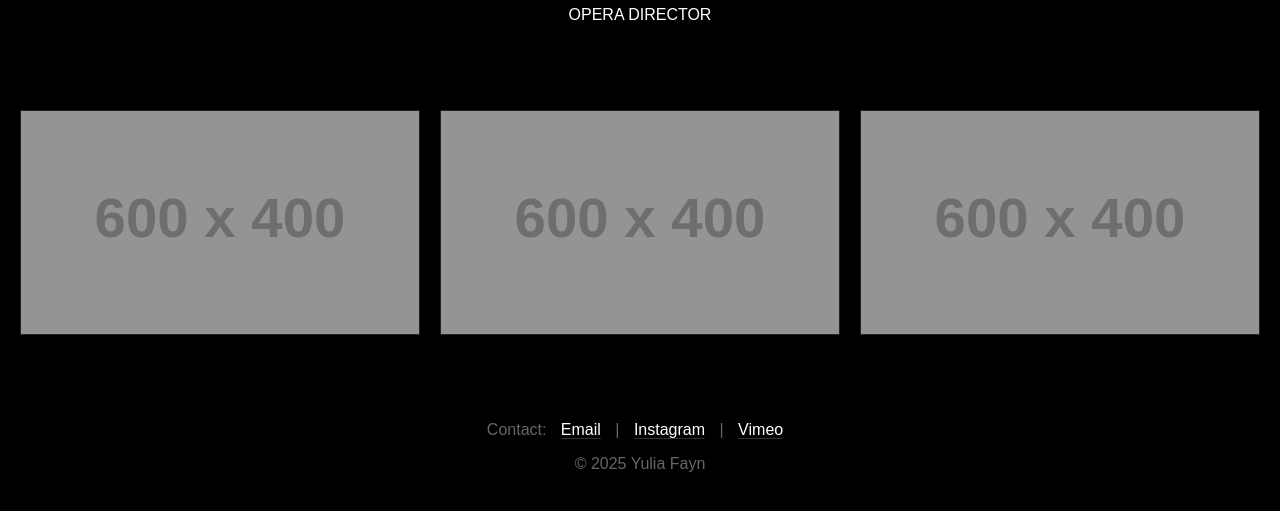
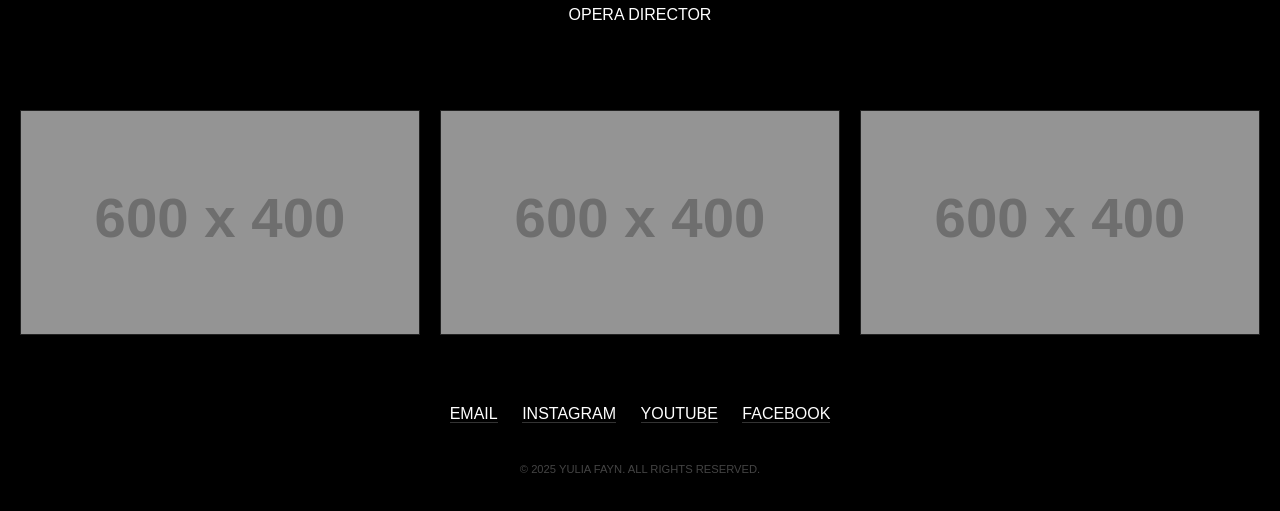
Before and after one commit to 6k862mt4tj-wq/portfolio, a plain HTML site: page index.html in a window 1280 px wide. Shown: the part 143-654 px from the top of the page. Drawn offline with Linux system fonts and the light colour scheme; placeholder pictures from the web are drawn by us.

Commit message:
Update index.html

```diff
--- a/index.html
+++ b/index.html
@@ -37,8 +37,13 @@
 </div>
 
 <footer>
-    <p>Contact: <a href="mailto:your@email.com">Email</a> | <a href="#">Instagram</a> | <a href="#">Vimeo</a></p>
-    <p>&copy; 2025 Yulia Fayn</p>
+    <div class="contacts">
+        <a href="mailto:ju.fain77@gmail.com">EMAIL</a>
+        <a href="https://www.instagram.com/fayn_yulia/" target="_blank">INSTAGRAM</a>
+        <a href="ЗДЕСЬ_ВАША_ССЫЛКА_НА_YOUTUBE" target="_blank">YOUTUBE</a>
+        <a href="https://www.facebook.com/yulia.fayn" target="_blank">FACEBOOK</a>
+    </div>
+    <p style="font-size: 0.7rem; color: #444; margin-top: 40px;">&copy; 2025 YULIA FAYN. ALL RIGHTS RESERVED.</p>
 </footer>
 
 </body>
```
